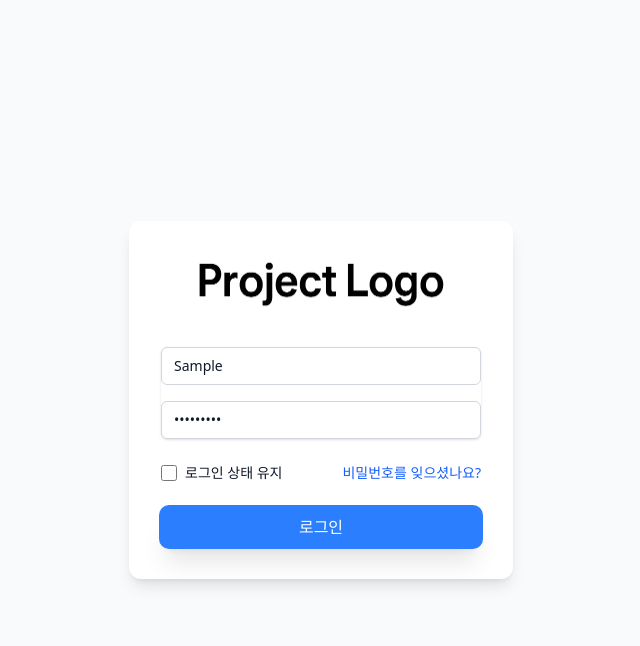
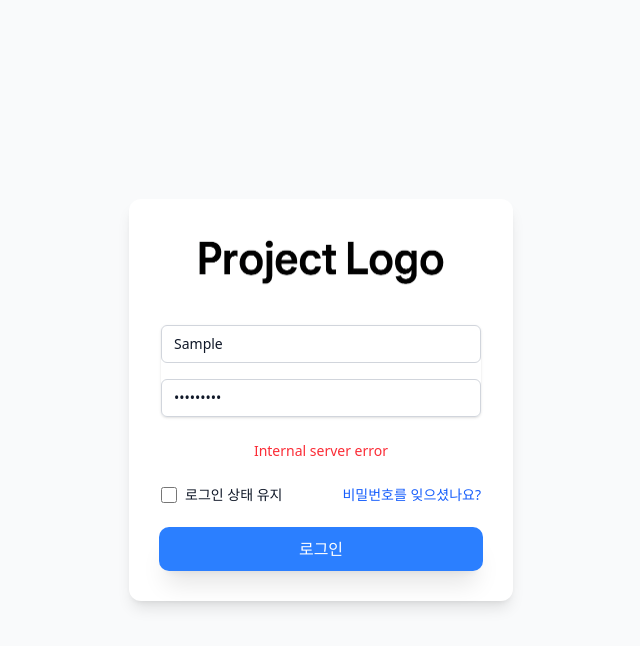
Before and after one commit to xodud1202/react-back-office, a Next.js app: page /login in a window 1280 px wide. Both pictures are taken after typing "Sample", "Sample123" into the empty fields and a click on the button "로그인". Shown: the top 646 px of the page, without its empty margins (319-959 px from the left). Built offline with nearby package versions, Linux system fonts and the light colour scheme; no server answers.

Commit message:
로그인 화면에 에러 메시지 표시 기능 추가

```diff
--- a/pages/login.tsx
+++ b/pages/login.tsx
@@ -90,6 +90,13 @@
             </div>
           </div>
 
+          {/* 에러 메시지를 여기에 배치 */}
+          {error && (
+            <div className="text-red-500 text-sm text-center">
+              {error}
+            </div>
+          )}
+
           <div className="flex items-center justify-between">
             <div className="flex items-center">
               <input id="remember_me" name="remember_me" type="checkbox" className="h-4 w-4 text-blue-600 focus:ring-blue-500 border-gray-300 rounded" />
```
